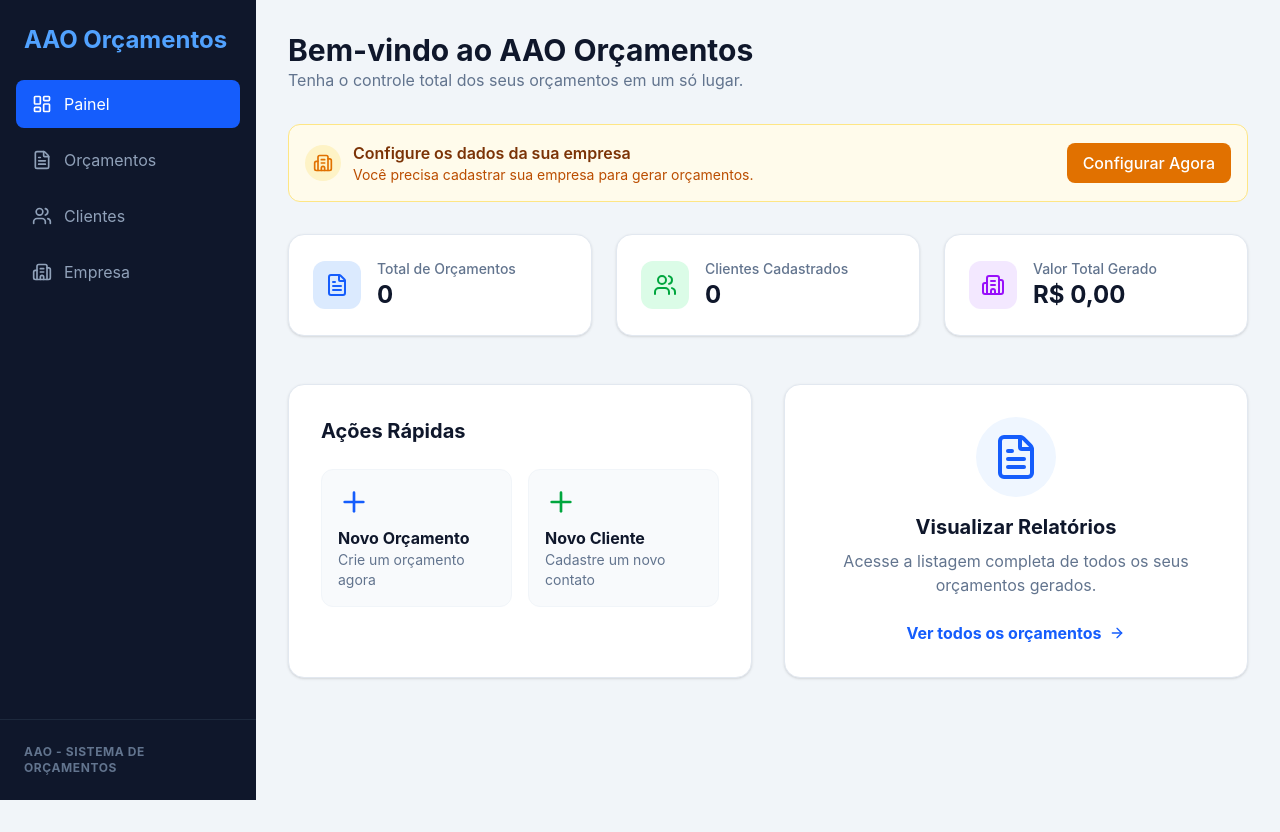
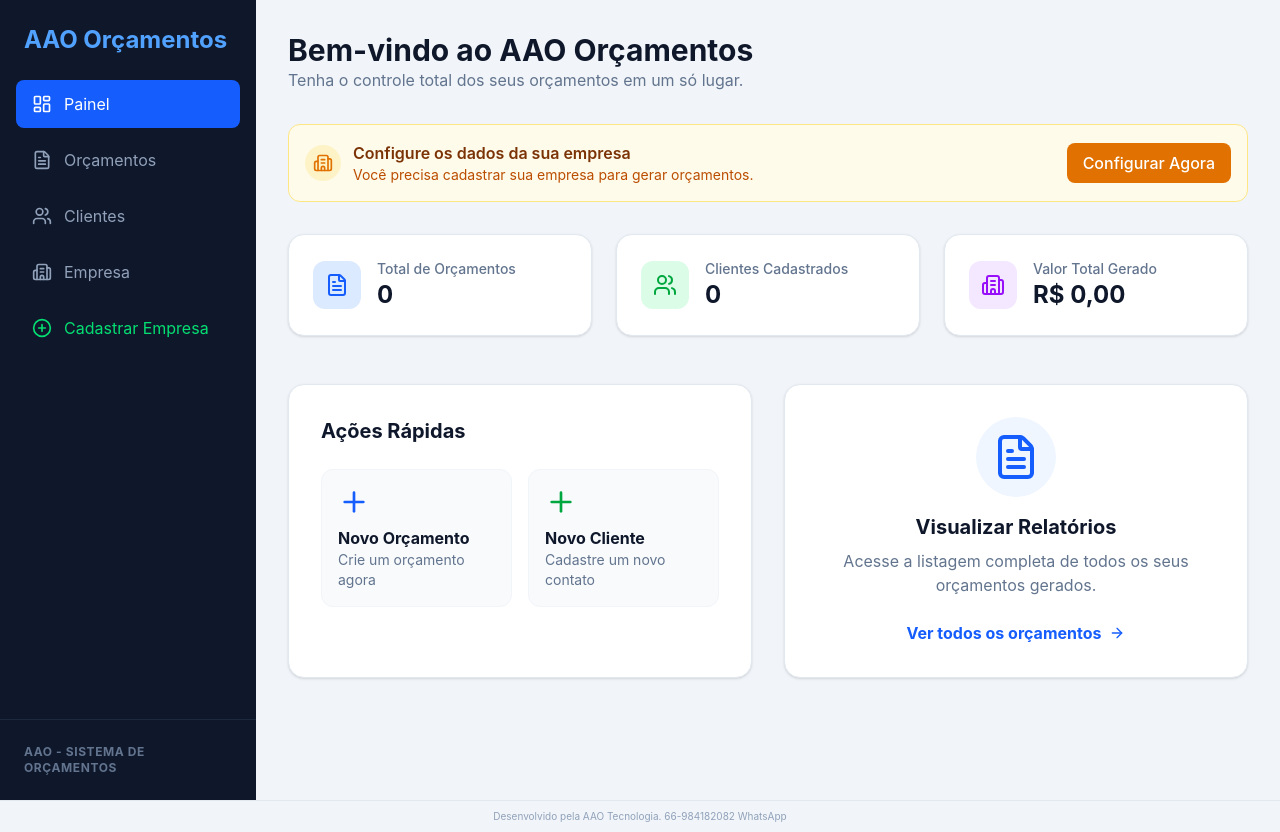
Before and after one commit to antoniooliveira-arch/quotation-management-system, a Next.js app: page / in a window 1280 px wide. Before the commit the page ends 800 px from the top, so only its background shows below. Built offline with nearby package versions, Linux system fonts and the light colour scheme; no server answers.

Commit message:
feat: add cadastrar empresa button in sidebar + footer

```diff
--- a/src/app/layout.tsx
+++ b/src/app/layout.tsx
@@ -12,11 +12,16 @@ import { Sidebar } from "@/components/Sidebar";
 export default function RootLayout({ children }: { children: ReactNode }) {
   return (
     <html lang="pt-BR">
-      <body className="bg-slate-100 text-slate-900 antialiased flex min-h-screen">
-        <Sidebar />
-        <main className="flex-1 overflow-y-auto min-w-0">
-          {children}
-        </main>
+      <body className="bg-slate-100 text-slate-900 antialiased flex flex-col min-h-screen">
+        <div className="flex flex-1">
+          <Sidebar />
+          <main className="flex-1 overflow-y-auto min-w-0">
+            {children}
+          </main>
+        </div>
+        <footer className="text-center py-2 text-slate-400 bg-slate-100 border-t border-slate-200" style={{ fontSize: '10px' }}>
+          Desenvolvido pela AAO Tecnologia. 66-984182082 WhatsApp
+        </footer>
       </body>
     </html>
   );
--- a/src/components/Sidebar.tsx
+++ b/src/components/Sidebar.tsx
@@ -3,7 +3,7 @@
 import Link from "next/link";
 import { usePathname } from "next/navigation";
 import { useState, useEffect } from "react";
-import { LayoutDashboard, Users, Building2, FileText, Menu, X } from "lucide-react";
+import { LayoutDashboard, Users, Building2, FileText, Menu, X, PlusCircle } from "lucide-react";
 import { cn } from "@/lib/utils";
 
 const navigation = [
@@ -66,6 +66,13 @@ export function Sidebar() {
               </Link>
             );
           })}
+          <Link
+            href="/company"
+            className="flex items-center space-x-3 px-4 py-3 rounded-lg transition-colors text-green-400 hover:bg-slate-800 hover:text-green-300"
+          >
+            <PlusCircle className="w-5 h-5" />
+            <span>Cadastrar Empresa</span>
+          </Link>
         </nav>
         <div className="p-6 border-t border-slate-800">
           <p className="text-xs font-bold text-slate-500 uppercase tracking-wider">
```
